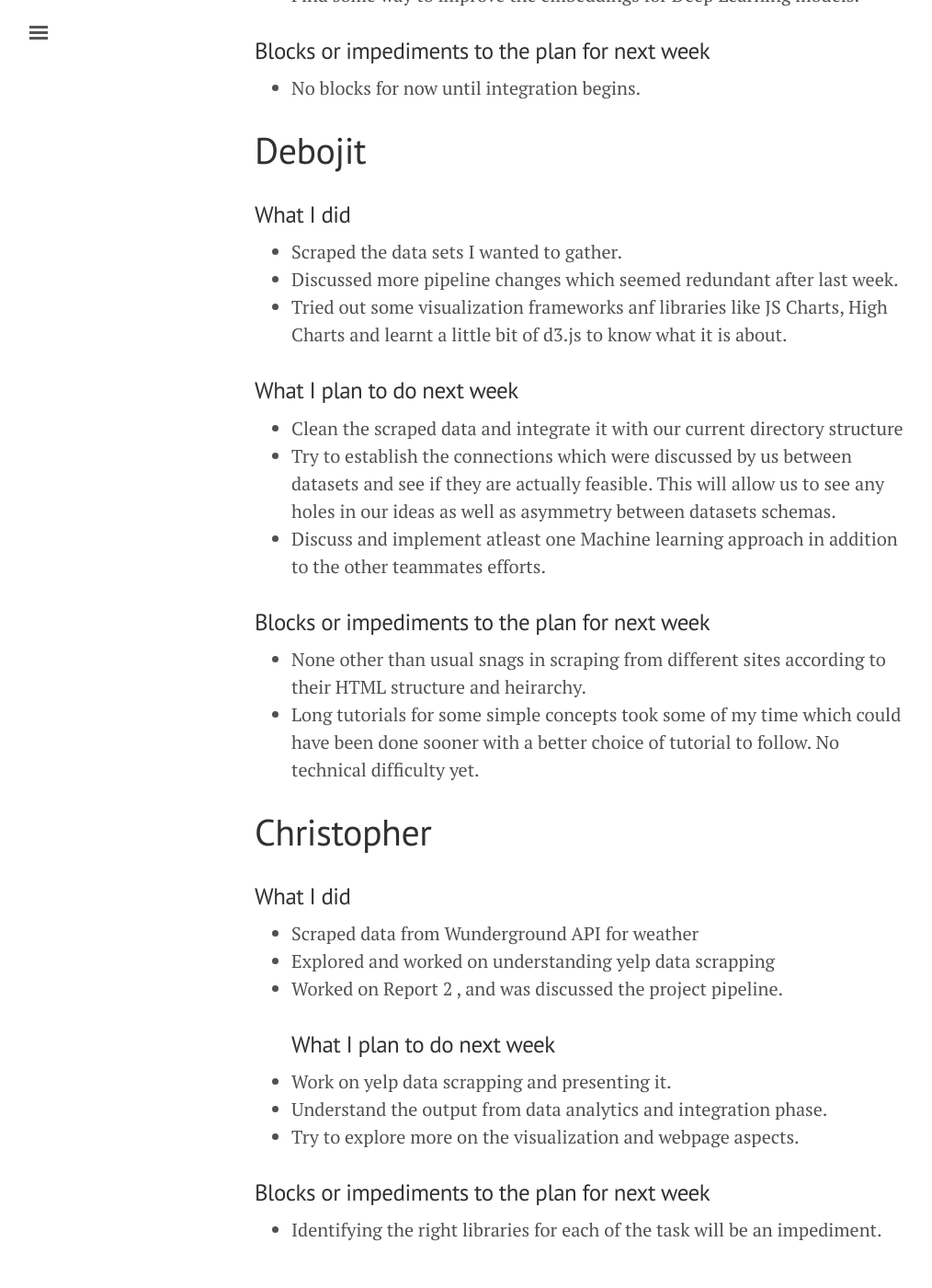
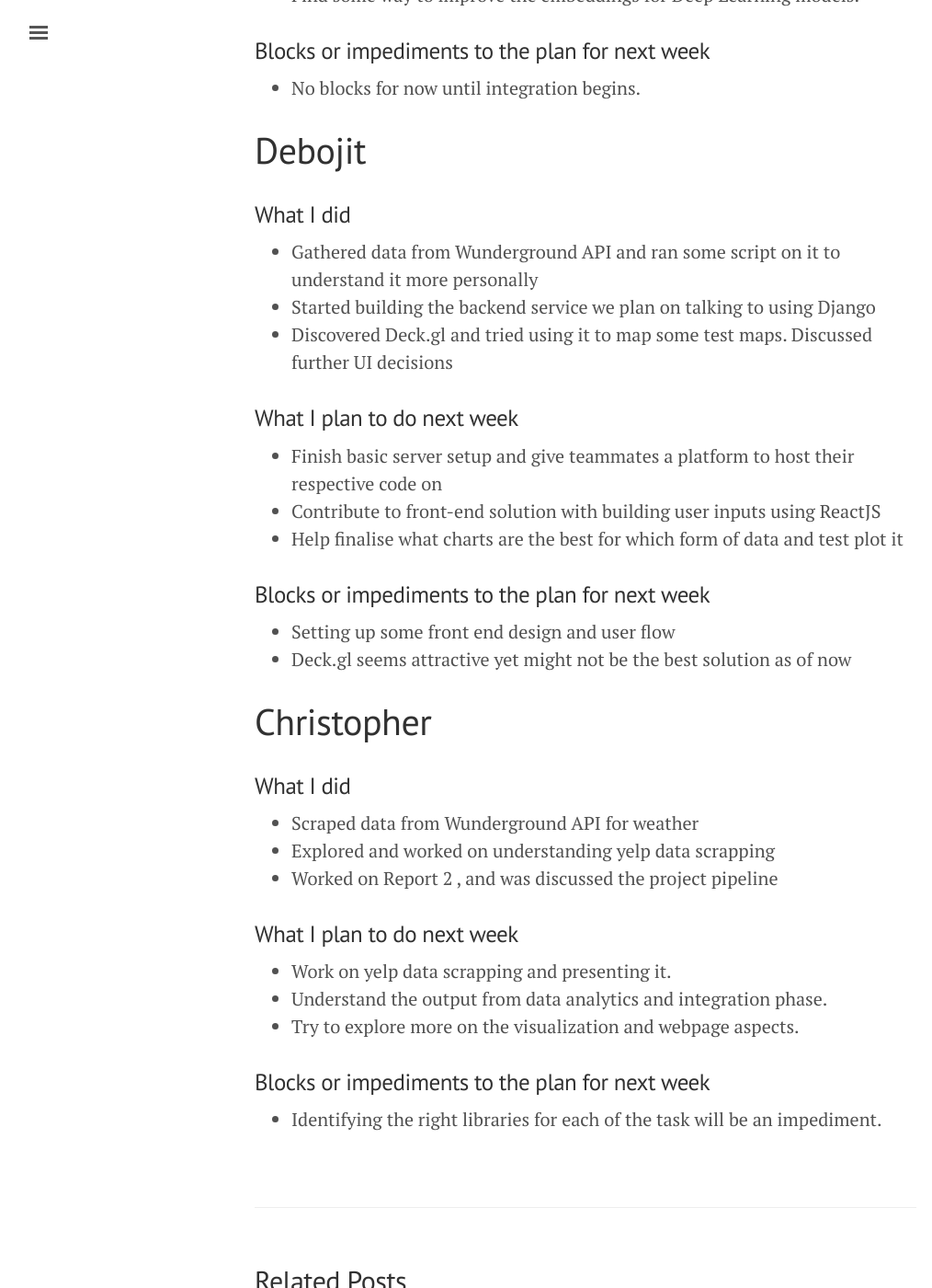
Before and after one commit to titu1994/IDS-Course-Project, a Jekyll site: the page built from _posts/2018-03-02-weekly-report-4.md, in a window 1280 px wide and 1400 px high, scrolled down 1102 px. Shown: the whole window at 92% size, without its empty margins (3-1017 px from the left). Built offline with Jekyll 4.4.1, drawn with Linux system fonts in a browser that asks for light colours.

Commit message:
This weeks update

```diff
--- a/_posts/2018-03-02-weekly-report-4.md
+++ b/_posts/2018-03-02-weekly-report-4.md
@@ -42,25 +42,26 @@ title: Weekly Report 4 - Feb 23 - Mar 02 2018
 # Debojit
 
 ### What I did
-- Scraped the data sets I wanted to gather.
-- Discussed more pipeline changes which seemed redundant after last week.
-- Tried out some visualization frameworks anf libraries like JS Charts, High Charts and learnt a little bit of d3.js to know what it is about.
+- Gathered data from Wunderground API and ran some script on it to understand it more personally
+- Started building the backend service we plan on talking to using Django
+- Discovered Deck.gl and tried using it to map some test maps. Discussed further UI decisions
 
 ### What I plan to do next week
-- Clean the scraped data and integrate it with our current directory structure
-- Try to establish the connections which were discussed by us between datasets and see if they are actually feasible. This will allow us to see any holes in our ideas as well as asymmetry between datasets schemas.
-- Discuss and implement atleast one Machine learning approach in addition to the other teammates efforts.
+- Finish basic server setup and give teammates a platform to host their respective code on
+- Contribute to front-end solution with building user inputs using ReactJS
+- Help finalise what charts are the best for which form of data and test plot it
 
 ### Blocks or impediments to the plan for next week
-- None other than usual snags in scraping from different sites according to their HTML structure and heirarchy.
-- Long tutorials for some simple concepts took some of my time which could have been done sooner with a better choice of tutorial to follow. No technical difficulty yet.
+- Setting up some front end design and user flow
+- Deck.gl seems attractive yet might not be the best solution as of now
 
 # Christopher
 
 ### What I did
 - Scraped data from Wunderground API for weather
 - Explored and worked on understanding yelp data scrapping
-- Worked on Report 2 , and was discussed the project pipeline.
+- Worked on Report 2 , and was discussed the project pipeline
+
 ### What I plan to do next week
 - Work on yelp data scrapping and presenting it.
 - Understand the output from data analytics and integration phase.
```
